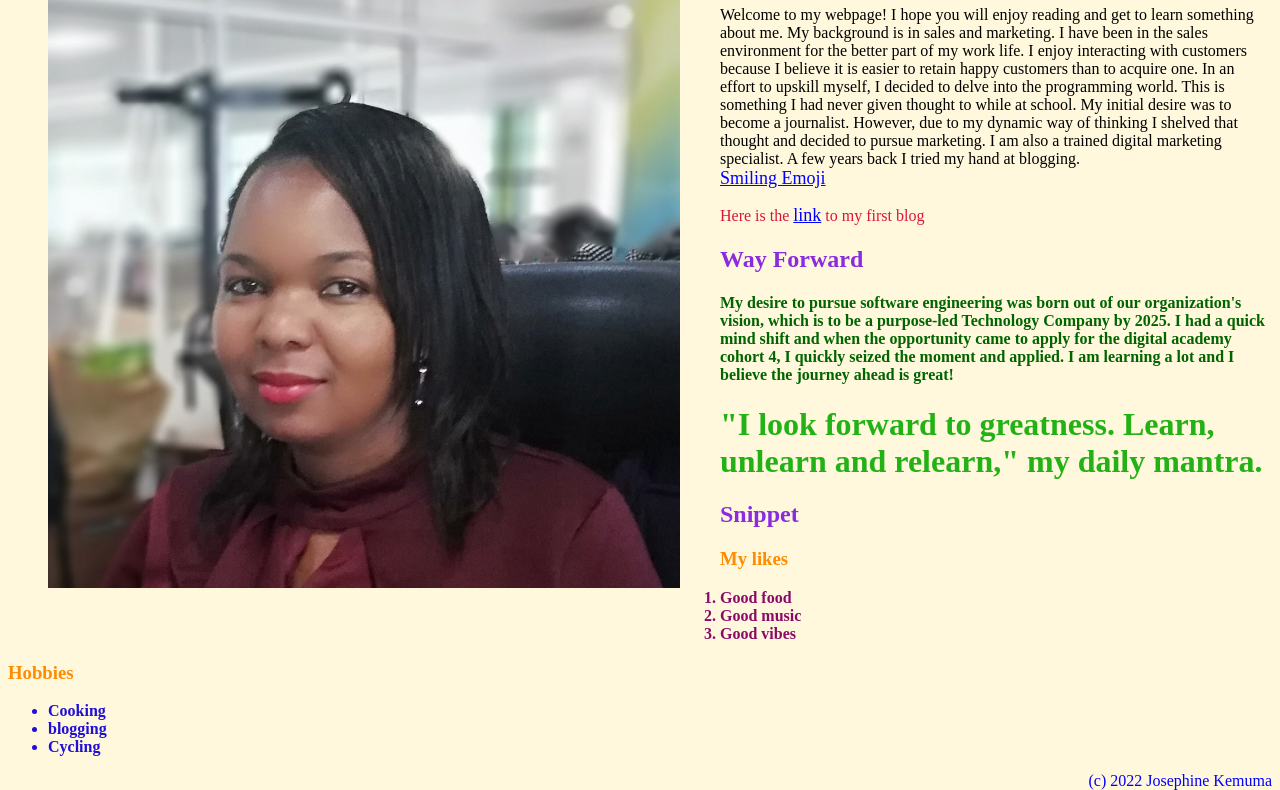
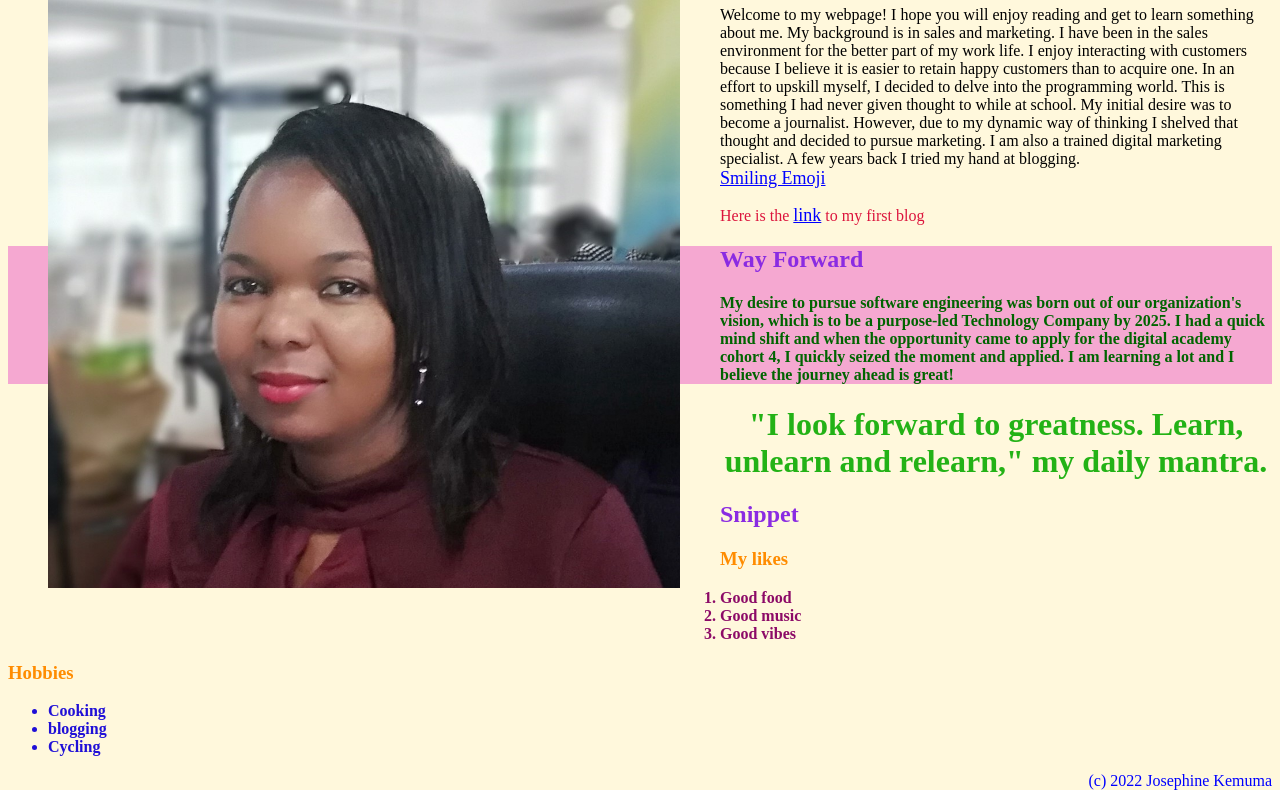
Before and after one commit to KemumaJ/JK-portfolio, a plain HTML site: page index.html in a window 1280 px wide. Shown: the part 132-922 px from the top of the page. Drawn offline with Linux system fonts and the light colour scheme.

Commit message:
update on style background color

```diff
--- a/CSS/style.css
+++ b/CSS/style.css
@@ -1,5 +1,6 @@
 h1{
     color: rgb(35, 178, 22);
+    text-align: center;
 }
 h2{
     color: blueviolet;
--- a/index.html
+++ b/index.html
@@ -25,13 +25,17 @@
         <a href="Images/Smile pixabay.jpg"><caption>Smiling Emoji</caption></a>
         <p>Here is the <a href="https://www.briddabiz.blogspot.com"> link</a> to my first blog</p>
 
-        <h2>Way Forward</h2>
+    <div style="background-color: #f5a8d1;">
+
+    <h2>Way Forward</h2>
 
         <h4>
             My desire to pursue software engineering was born out of our organization's vision, which is to be a purpose-led Technology Company
             by 2025. I had a quick mind shift and when the opportunity came to apply for the digital academy cohort 4, I quickly seized the moment
             and applied. I am learning a lot and I believe the journey ahead is great!
         </h4>
+    </div>
+
         <h1>
             "I look forward to greatness. Learn, unlearn and relearn," my daily mantra.
         </h1>
```
